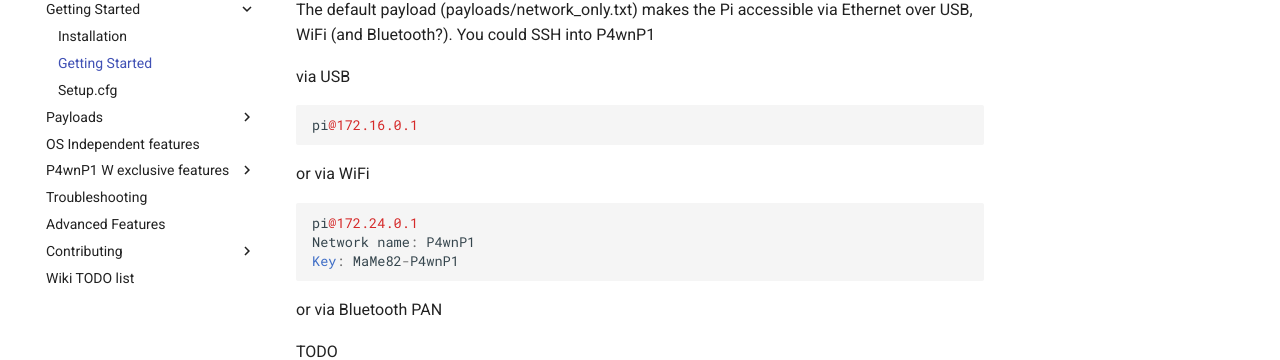
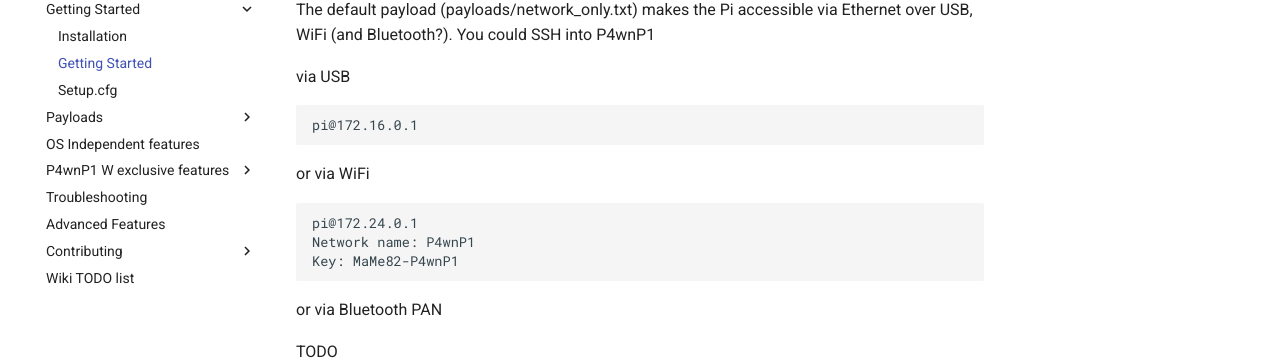
Before and after one commit to mame82/P4wnP1-Wiki, an MkDocs documentation site: the page built from docs/Getting-Started-Subfolder/Getting-Started.md, in a window 1280 px wide. Shown: the part 183-543 px from the top of the page. Built offline with MkDocs 1.6.1 and Material for MkDocs 9.7.7, drawn with Linux system fonts in a browser that asks for light colours; comment, search, counter and statistics services are not loaded; old or Windows-style settings are respelled for this version of MkDocs.

Commit message:
trying to get material to work

```diff
--- a/mkdocs.yml
+++ b/mkdocs.yml
@@ -3,12 +3,6 @@ repo_url: https://github.com/mame82/P4wnP1
 edit_uri: edit/master
 theme_dir: 'mkdocs-material/material'
 theme: material
-
-markdown_extensions:
-  - admonition
-  - codehilite(guess_lang=false)
-  - toc(permalink=true)
-
 
 pages:
 - Home: 'index.md'
```
